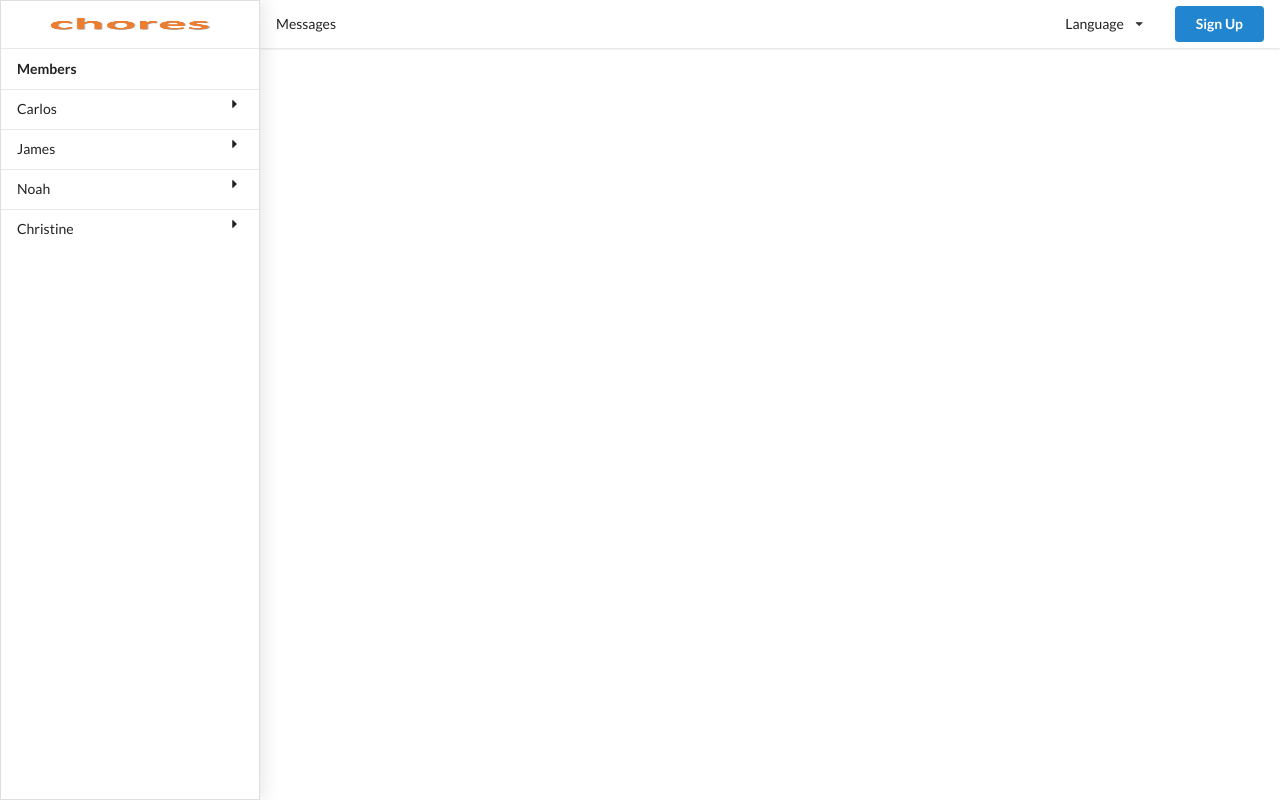
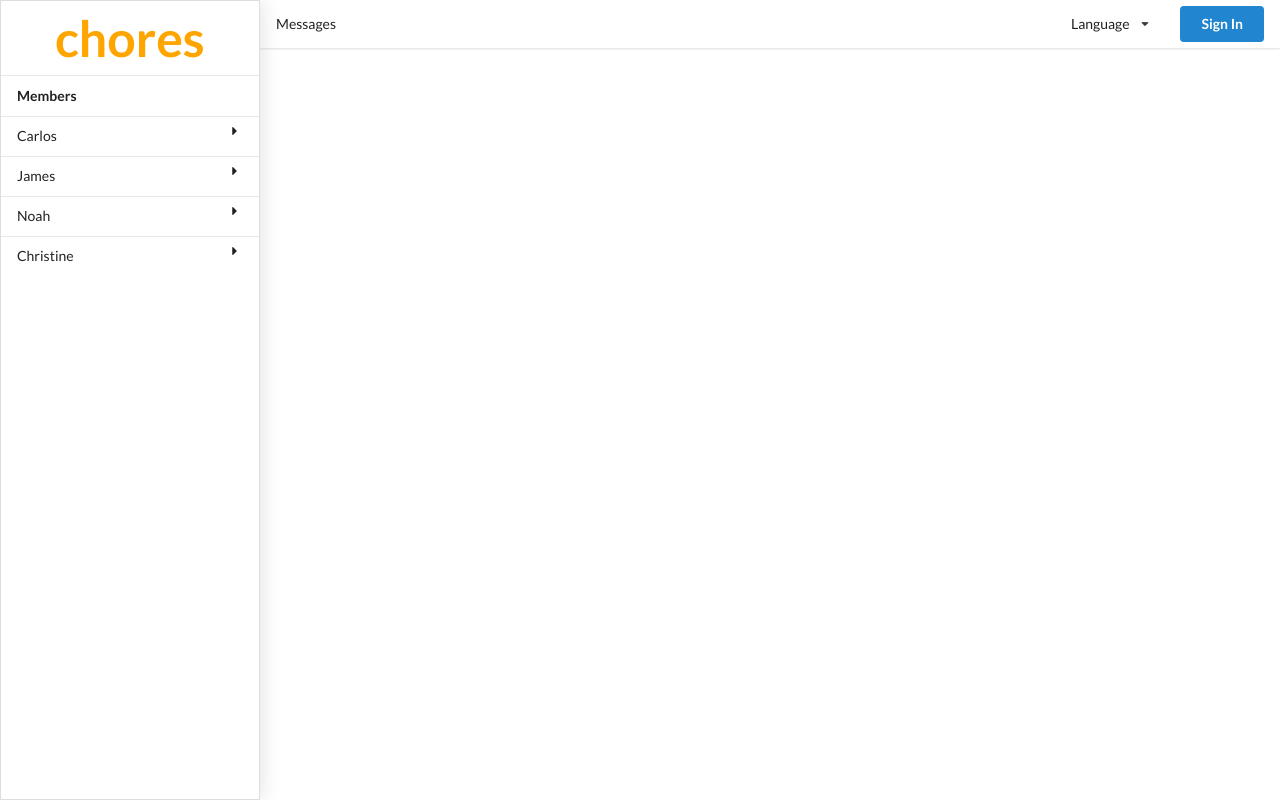
Before and after one commit to carlosgarciagit/chores, a plain HTML site: page home.html in a window 1280 px wide. Drawn offline with nearby package versions, Linux system fonts and the light colour scheme.

Commit message:
basic layout

```diff
--- a/css/home.css
+++ b/css/home.css
@@ -16,14 +16,13 @@
 }
 
 .logo {
-  height: 48px !important;
-  padding: 10px !important;
+  height: 75px !important;
+  padding: 12px 27px !important;
+  font-weight: bold;
+  color: orange;
+  font-size: 50px;
 }
 
-.logo img {
-  width: 100% !important;
-  height: 38px !important;
-}
 
 .title.item {
   padding: .92857143em 1.14285714em !important;
--- a/home.html
+++ b/home.html
@@ -33,8 +33,10 @@
 
   <div class="ui sidebar vertical left menu overlay visible" style="-webkit-transition-duration: 0.1s; overflow: visible !important;">
     <div class="item logo">
-      <img src="assets/images/logo.png" /><img src="assets/images/logo.png" style="display: none" />
+      <span class="logo">chores</span>
     </div>
+
+
     <div class="ui accordion">
 
       <a class="item">
@@ -77,7 +79,7 @@
           </div>
         </div>
         <div class="item">
-          <div class="ui primary button">Sign Up</div>
+          <div class="ui primary button">Sign In</div>
         </div>
       </div>
     </div>
```
